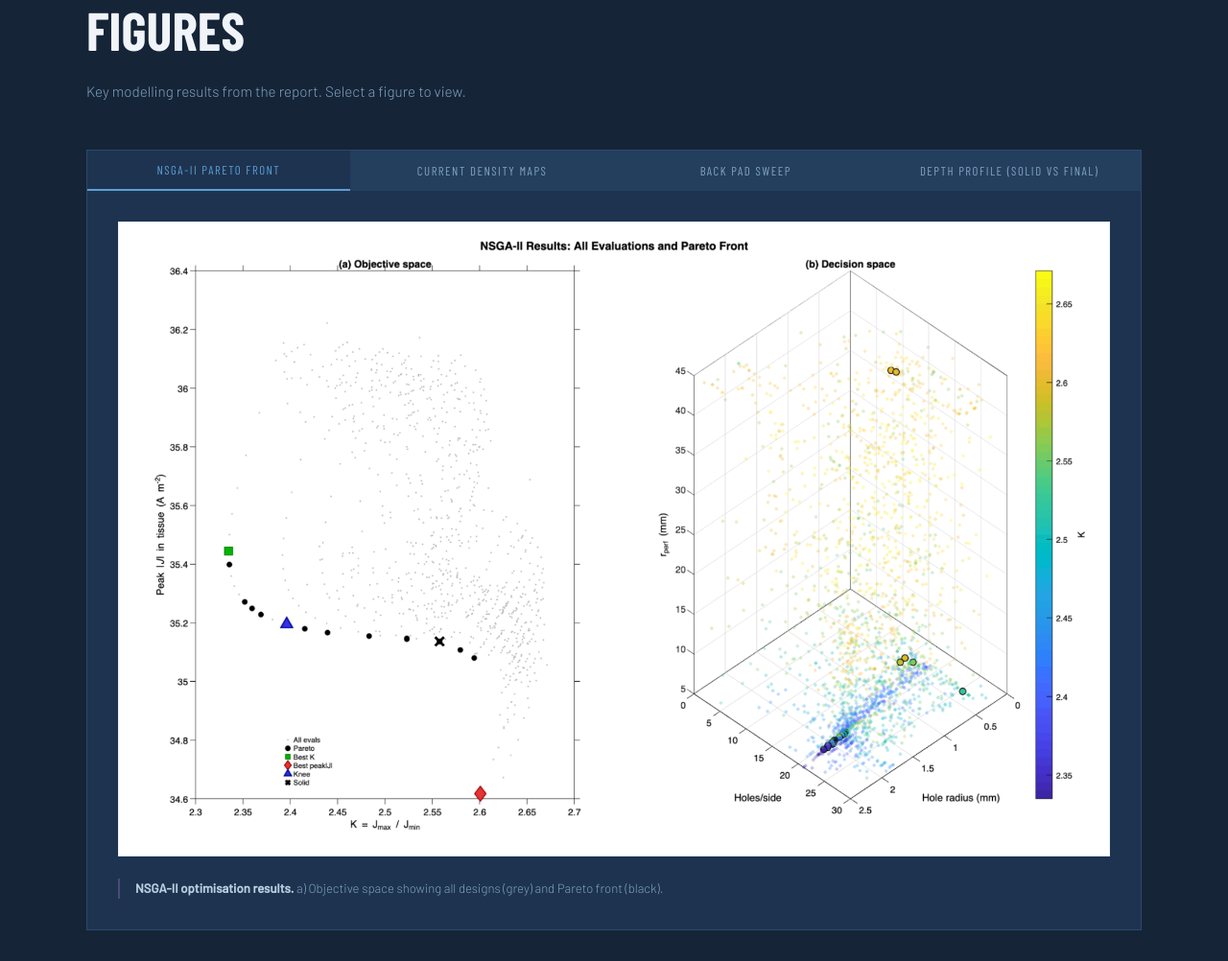
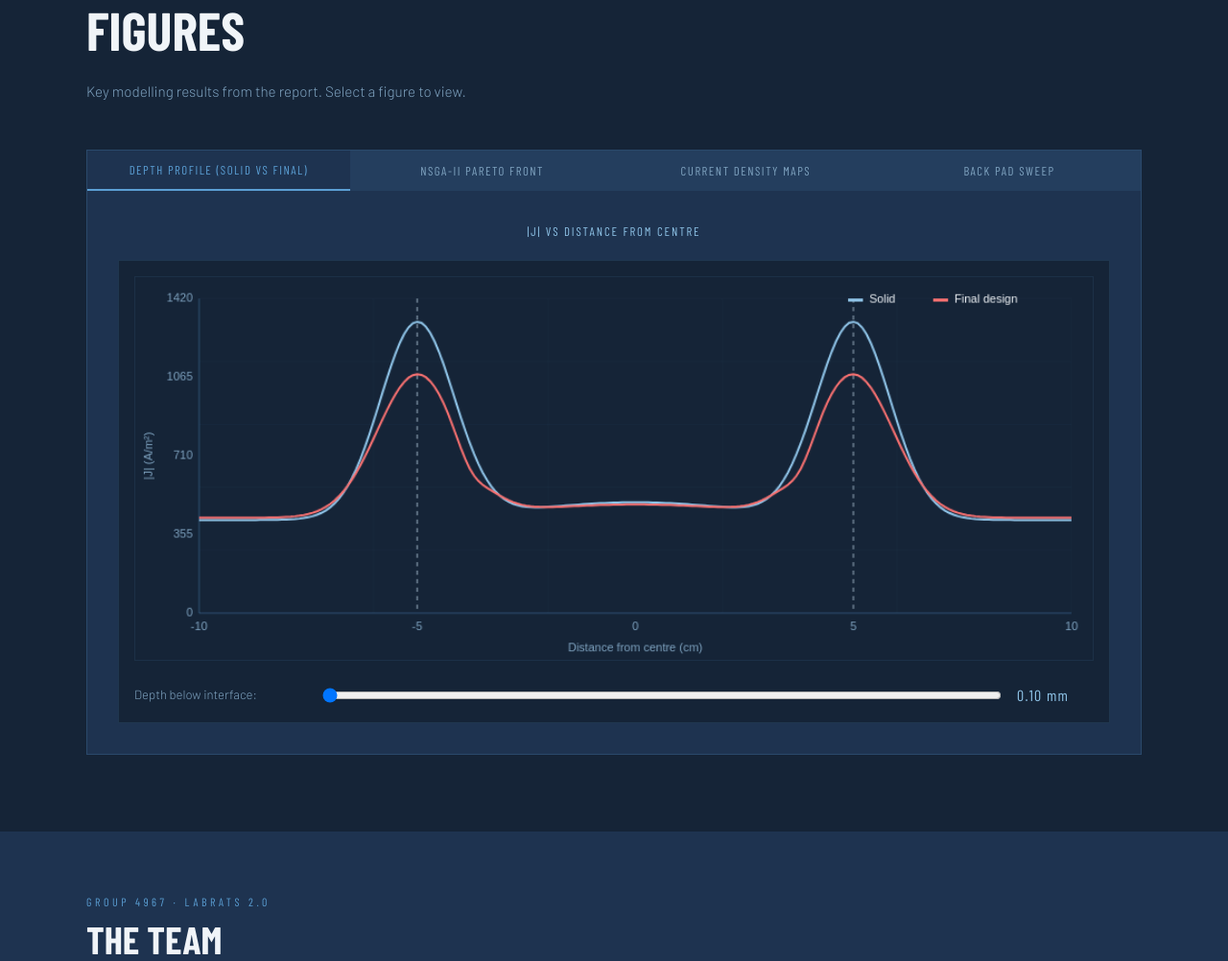
Before and after one commit to vinayak-gupta0/external-pacing-4967, a plain HTML site: page index.html in a window 1280 px wide. Shown: the part 5175-6177 px from the top of the page at 96% size. Drawn offline with nearby package versions, Linux system fonts and the light colour scheme; no server answers; a web font is replaced by a local one.

Commit message:
Update index.html

```diff
--- a/index.html
+++ b/index.html
@@ -631,13 +631,13 @@
     <p class="reveal" style="color:var(--text-muted);max-width:560px;font-size:.95rem;">Key modelling results from the report. Select a figure to view.</p>
       <div class="fem-container reveal">
         <div class="fem-controls">
-          <button class="fem-tab active" onclick="showTab('pareto', this)">NSGA-II Pareto Front</button>
+          <button class="fem-tab active" onclick="showTab('profile', this)">Depth Profile (Solid vs Final)</button>
+          <button class="fem-tab" onclick="showTab('pareto', this)">NSGA-II Pareto Front</button>
           <button class="fem-tab" onclick="showTab('heatmap', this)">Current Density Maps</button>
           <button class="fem-tab" onclick="showTab('backpad', this)">Back Pad Sweep</button>
-          <button class="fem-tab" onclick="showTab('profile', this)">Depth Profile (Solid vs Final)</button>
         </div>
 
-        <div class="fem-panel active" id="tab-pareto">
+        <div class="fem-panel" id="tab-pareto">
           <div style="background:#ffffff;padding:1rem;border:1px solid rgba(91,159,212,.15);display:inline-block;width:100%;box-sizing:border-box;">
             <img src="./NSGA-II.png" alt="NSGA-II Pareto front" style="width:100%;height:auto;display:block;">
           </div>
@@ -676,7 +676,7 @@
           </div>
         </div>
 
-        <div class="fem-panel" id="tab-profile">
+        <div class="fem-panel active" id="tab-profile">
           <div style="display:grid;grid-template-columns:1fr;gap:1rem;">
             <div class="heatmap-title" style="margin-bottom:.25rem;">|J| vs Distance from Centre</div>
             <div style="background:#152437;border:1px solid rgba(91,159,212,.15);padding:1rem;">
@@ -920,7 +920,7 @@ const observer=new IntersectionObserver(entries=>entries.forEach(e=>{if(e.isInte
 document.querySelectorAll('.reveal').forEach(el=>observer.observe(el));
 
 window.addEventListener('load',()=>{
-  drawPareto();
+  initProfileUI();
 });
 
 document.querySelectorAll('a[href^="#"]').forEach(a=>{
```
